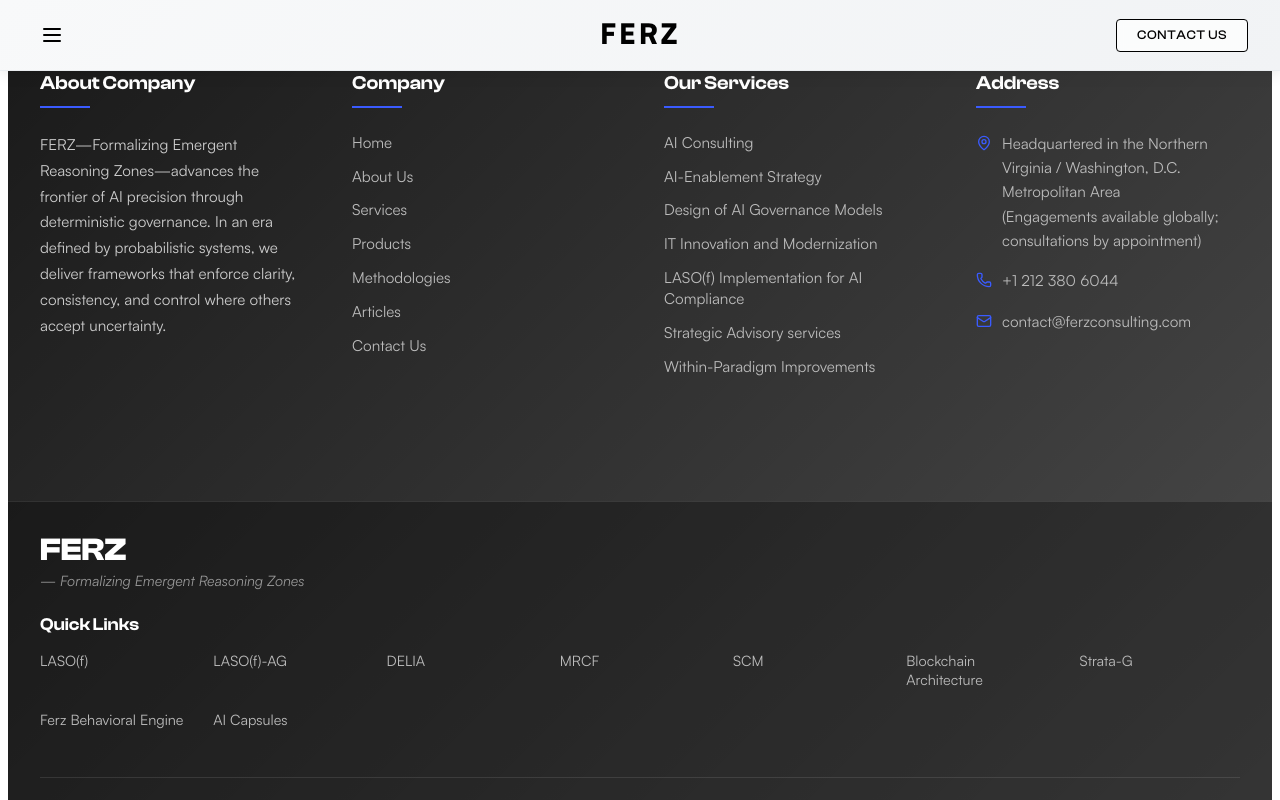
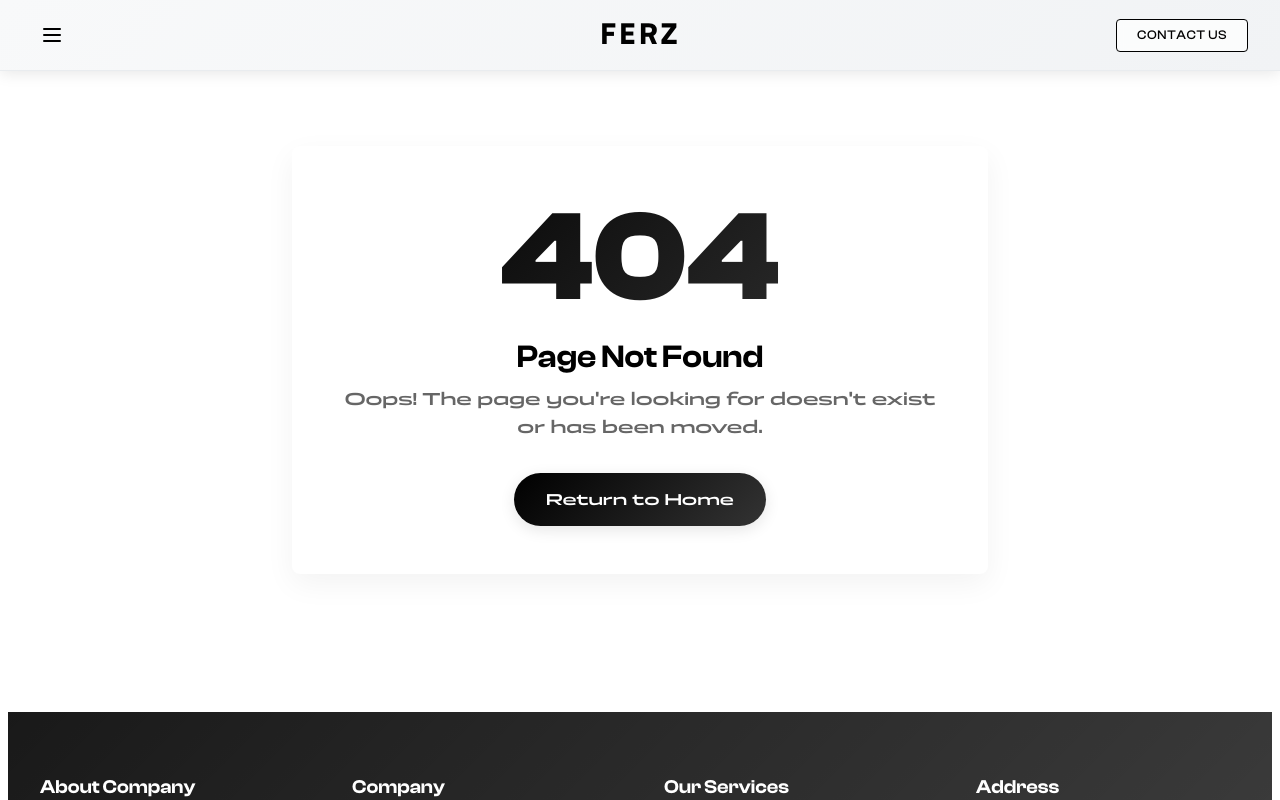
Before and after one commit to VinayakxSingh/sample, a React (Vite) app: page /404 in a window 1280 px wide. Shown: the top 800 px of the page. Built offline with nearby package versions, Linux system fonts and the light colour scheme.

Commit message:
Routing FIXED

```diff
--- /dev/null
+++ b/src/pages/NotFound/index.jsx
@@ -0,0 +1,22 @@
+import React from 'react';
+import { Link } from 'react-router-dom';
+import './not-found.css';
+
+const NotFound = () => {
+  return (
+    <div className="not-found-container">
+      <div className="not-found-content">
+        <h1 className="not-found-title">404</h1>
+        <h2 className="not-found-subtitle">Page Not Found</h2>
+        <p className="not-found-text">
+          Oops! The page you're looking for doesn't exist or has been moved.
+        </p>
+        <Link to="/" className="not-found-button">
+          Return to Home
+        </Link>
+      </div>
+    </div>
+  );
+};
+
+export default NotFound;
--- /dev/null
+++ b/src/pages/NotFound/not-found.css
@@ -0,0 +1,86 @@
+/* 404 Page Styles */
+.not-found-container {
+  display: flex;
+  justify-content: center;
+  align-items: center;
+  min-height: 80vh;
+  padding: 2rem;
+  text-align: center;
+  background-color: var(--light-bg);
+  font-family: "Panchang";
+  font-weight: 600;
+
+}
+
+.not-found-content {
+  max-width: 600px;
+  padding: 3rem;
+  border-radius: 8px;
+  background: white;
+  box-shadow: 0 10px 30px rgba(0, 0, 0, 0.05);
+}
+
+.not-found-title {
+  font-size: 8rem;
+  font-weight: 800;
+  margin: 0;
+  background: linear-gradient(135deg, #000000, #333333);
+  -webkit-background-clip: text;
+  background-clip: text;
+  -webkit-text-fill-color: transparent;
+  line-height: 1;
+}
+
+.not-found-subtitle {
+  font-size: 2rem;
+  margin: 1rem 0 0.5rem;
+  color: var(--primary-color);
+}
+
+.not-found-text {
+  font-size: 1.1rem;
+  color: var(--text-light);
+  margin-bottom: 2rem;
+  line-height: 1.6;
+}
+
+.not-found-button {
+  display: inline-flex;
+  align-items: center;
+  justify-content: center;
+  padding: 1rem 2rem;
+  font-size: 1rem;
+  font-weight: 600;
+  color: white;
+  background: linear-gradient(135deg, #000000, #333333);
+  border: none;
+  border-radius: 50px;
+  text-decoration: none;
+  cursor: pointer;
+  transition: all 0.3s ease;
+  box-shadow: 0 4px 15px rgba(0, 0, 0, 0.1);
+}
+
+.not-found-button:hover {
+  transform: translateY(-2px);
+  box-shadow: 0 6px 20px rgba(0, 0, 0, 0.15);
+}
+
+.not-found-button:active {
+  transform: translateY(1px);
+}
+
+/* Responsive Design */
+@media (max-width: 768px) {
+  .not-found-title {
+    font-size: 6rem;
+  }
+
+  .not-found-subtitle {
+    font-size: 1.75rem;
+  }
+
+  .not-found-content {
+    padding: 2rem 1.5rem;
+  }
+}
--- a/src/pages/products/products-overview.css
+++ b/src/pages/products/products-overview.css
@@ -93,9 +93,11 @@ p {
   min-height: 90vh;
   display: flex;
   align-items: center;
+  justify-content: center;
   overflow: hidden;
   background: var(--light-bg);
   padding: 8rem 0 6rem;
+  text-align: center;
 }
 
 .waves-container {
@@ -111,16 +113,90 @@ p {
 .hero-content {
   position: relative;
   z-index: 2;
-  width: 100%;
   max-width: 900px;
+  padding: 0 2rem;
   margin: 0 auto;
   text-align: center;
 }
 
 .hero-title {
   font-size: 4rem;
+  font-weight: 800;
   margin-bottom: 1.5rem;
+  background: linear-gradient(90deg, #000000, #333333);
+  -webkit-background-clip: text;
+  background-clip: text;
+  -webkit-text-fill-color: transparent;
   line-height: 1.1;
+}
+
+.hero-subtitle {
+  font-size: 1.5rem;
+  color: var(--text-light);
+  margin-bottom: 3rem;
+  max-width: 700px;
+  margin-left: auto;
+  margin-right: auto;
+}
+
+.hero-cta {
+  margin-top: 3rem;
+}
+
+.btn {
+  display: inline-flex;
+  align-items: center;
+  justify-content: center;
+  padding: 1.2rem 2.5rem;
+  font-size: 1.1rem;
+  font-weight: 600;
+  color: white;
+  background: linear-gradient(135deg, #000000, #333333);
+  border: none;
+  border-radius: 50px;
+  cursor: pointer;
+  transition: all 0.3s ease;
+  text-decoration: none;
+  box-shadow: 0 4px 15px rgba(0, 0, 0, 0.1);
+  position: relative;
+  overflow: hidden;
+  z-index: 1;
+}
+
+.btn:hover {
+  transform: translateY(-3px);
+  box-shadow: 0 6px 20px rgba(0, 0, 0, 0.15);
+  color: white;
+}
+
+.btn:active {
+  transform: translateY(1px);
+}
+
+.btn::before {
+  content: '';
+  position: absolute;
+  top: 0;
+  left: 0;
+  width: 100%;
+  height: 100%;
+  background: linear-gradient(135deg, #333333, #000000);
+  opacity: 0;
+  transition: opacity 0.3s ease;
+  z-index: -1;
+}
+
+.btn:hover::before {
+  opacity: 1;
+}
+
+.btn .arrow-icon {
+  margin-left: 10px;
+  transition: transform 0.3s ease;
+}
+
+.btn:hover .arrow-icon {
+  transform: translateX(5px);
 }
 
 .hero-subtitle {
--- a/src/pages/products/products-overview.jsx
+++ b/src/pages/products/products-overview.jsx
@@ -217,7 +217,7 @@ const ProductPage = () => {
           <div className="hero-cta">
             <a href="#contact" className="btn">
               Get Started
-              <ArrowRight size={18} className="ml-2" />
+              <ArrowRight size={18} className="arrow-icon" />
             </a>
           </div>
         </div>
--- a/src/routes/routes.jsx
+++ b/src/routes/routes.jsx
@@ -1,8 +1,9 @@
-import { Routes, Route, useNavigate } from 'react-router-dom';
+import { Routes, Route, useNavigate, Navigate } from 'react-router-dom';
 import HomePage from '../pages/Home/homepage';
 import ProductPage from '../pages/products/products-overview';
 import ServicePage from '../pages/services/index';
 import MethodologyPage from '../pages/methodologies/index';
+import NotFound from '../pages/NotFound';
 
 const Routing = () => {
   const navigate = useNavigate();
@@ -25,6 +26,10 @@ const Routing = () => {
       {/* Methodologies Routes */}
       <Route path="/methodologies" element={<MethodologyPage/>} />
       <Route path="/methodologies/:methodologyId" element={<MethodologyPage />} />
+
+      {/* 404 Route - Catch all undefined routes */}
+      <Route path="/404" element={<NotFound />} />
+      <Route path="*" element={<Navigate to="/404" replace />} />
     </Routes>
   );
 };
```
Also changed, not shown: vercel.json (added).
